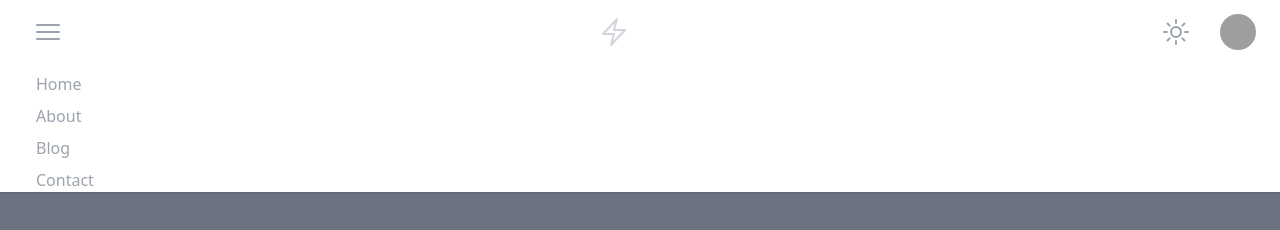
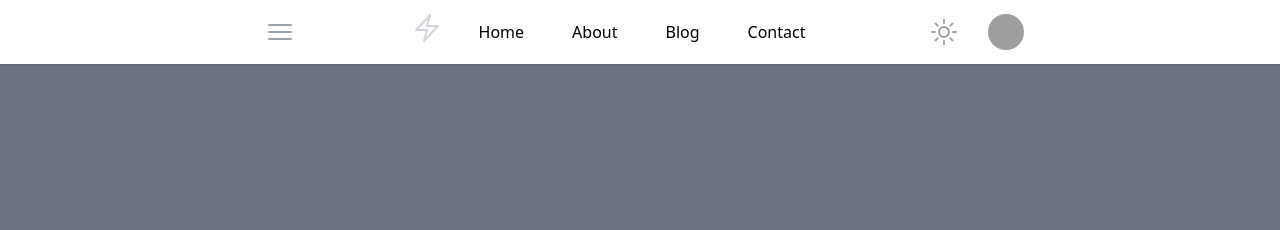
Before and after one commit to PabloRC0525/tail, a website built with Vite: page index.html in a window 1280 px wide. Built offline with nearby package versions, Linux system fonts and the light colour scheme; grey boxes are pictures that could not be loaded.

Commit message:
Se finalizó la barra de navegación

```diff
--- a/index.html
+++ b/index.html
@@ -6,34 +6,51 @@
   <link href="tailwind.css" rel="stylesheet">
 </head>
 <body class="bg-gray-500">
+  <!-- Inicio de la barra de navegación -->
   <header class="bg-white shadow px-6">
-    <div class="flex h-16 items-center justify-between">
+    <div class="flex h-16 items-center justify-between max-w-3xl mx-auto">
       <!-- Botón menu -->
       <button class="text-gray-400 hover:text-blue-600 hover:bg-green-300 transition-colors rounded p-1 m-1 focus:ring-2 focus:ring-slate-100">
         <svg data-slot="icon" class="h-8 w-8" fill="none" stroke-width="1.5" stroke="currentColor" viewBox="0 0 24 24" xmlns="http://www.w3.org/2000/svg" aria-hidden="true">
         <path stroke-linecap="round" stroke-linejoin="round" d="M3.75 6.75h16.5M3.75 12h16.5m-16.5 5.25h16.5"></path>
       </svg></button>
-      <a href="" class="text-gray-300 hover:text-yellow-300 hover:bg-red-600 hover:rotate-12 duration-300 rounded-full focus:ring-2 focus:ring-slate-100"><svg class ="h-8 w-8" data-slot="icon" fill="none" stroke-width="1.5" stroke="currentColor" viewBox="0 0 24 24" xmlns="http://www.w3.org/2000/svg" aria-hidden="true">
+
+      <div class="flex">
+        <!-- Enlace perfil -->
+      <a href="" class="text-gray-300 hover:text-yellow-300 hover:bg-red-600 hover:rotate-12 duration-300 rounded-full h-8 w-8 focus:ring-2 focus:ring-slate-100"><svg class ="h-8 w-8" data-slot="icon" fill="none" stroke-width="1.5" stroke="currentColor" viewBox="0 0 24 24" xmlns="http://www.w3.org/2000/svg" aria-hidden="true">
         <path stroke-linecap="round" stroke-linejoin="round" d="m3.75 13.5 10.5-11.25L12 10.5h8.25L9.75 21.75 12 13.5H3.75Z"></path>
       </svg></a>
+
+      <div class="space-x-6 ml-6 hidden md:flex">
+      <a href="#" class="slate-600 px-3 py-2 hover:text-sky-500 transition-colors">Home</a>
+      <a href="#" class="slate-600 px-3 py-2 hover:text-sky-500 transition-colors">About</a>
+      <a href="#" class="slate-600 px-3 py-2 hover:text-sky-500 transition-colors">Blog</a>
+      <a href="#" class="slate-600 px-3 py-2 hover:text-sky-500 transition-colors">Contact</a>
+      </div>
+      </div>
+
       <div class="flex">
         <!-- Botón theme -->
       <button class="px-1 py-1 text-gray-400 hover:bg-green-300 hover:text-blue-600 rounded-full transition-colors focus:ring-2 focus ring-slate-100">
         <svg class ="h-8 w-8" data-slot="icon" fill="none" stroke-width="1.5" stroke="currentColor" viewBox="0 0 24 24" xmlns="http://www.w3.org/2000/svg" aria-hidden="true">
         <path stroke-linecap="round" stroke-linejoin="round" d="M12 3v2.25m6.364.386-1.591 1.591M21 12h-2.25m-.386 6.364-1.591-1.591M12 18.75V21m-4.773-4.227-1.591 1.591M5.25 12H3m4.227-4.773L5.636 5.636M15.75 12a3.75 3.75 0 1 1-7.5 0 3.75 3.75 0 0 1 7.5 0Z"></path>
-        </svg>
+        </svg></a>
       </button>
+
       <!-- Botón user -->
       <button class="ml-6 text-green-700 hover:rotate-6 duration-300">
         <img class="rounded-full h-9 w-9" src="http://ui-avatars.com/api?name=Pablo Ramirez" alt="Pablo Ramirez">
       </button>
     </div>
   </div>
+
+<div class="space-y-1 border-t pb-3 pt-2 md:hidden">
 <!-- Navegacion movil -->
- <a href="#" class="block rounded-md px-3 pt-2 hover:bg-green-300 hover:text-white transition-colors text-gray-400">Home</a>
- <a href="#" class="block rounded-md px-3 pt-2 hover:bg-green-300 hover:text-white transition-colors text-gray-400">About</a>
- <a href="#" class="block rounded-md px-3 pt-2 hover:bg-green-300 hover:text-white transition-colors text-gray-400">Blog</a>
- <a href="#" class="block rounded-md px-3 pt-2 hover:bg-green-300 hover:text-white transition-colors text-gray-400">Contact</a>
-  </header>
+ <a href="#" class="block rounded-md px-3 pt-2 hover:bg-green-400 hover:text-white transition-colors text-gray-400">Home</a>
+ <a href="#" class="block rounded-md px-3 pt-2 hover:bg-green-400 hover:text-white transition-colors text-gray-400">About</a>
+ <a href="#" class="block rounded-md px-3 pt-2 hover:bg-green-400 hover:text-white transition-colors text-gray-400">Blog</a>
+ <a href="#" class="block rounded-md px-3 pt-2 hover:bg-green-400 hover:text-white transition-colors text-gray-400">Contact</a>
+</div>
+</header>
 </body>
 </html>
```
